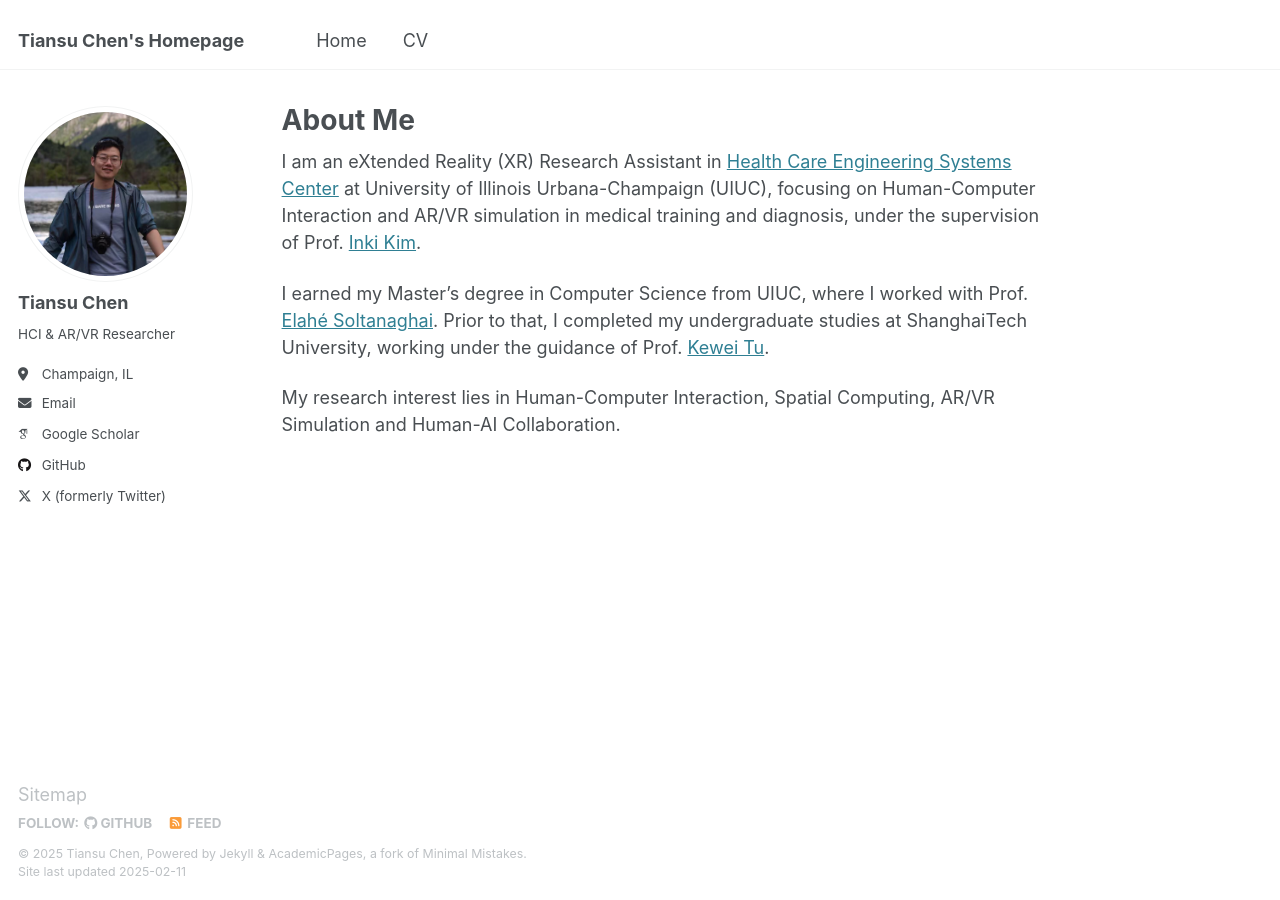
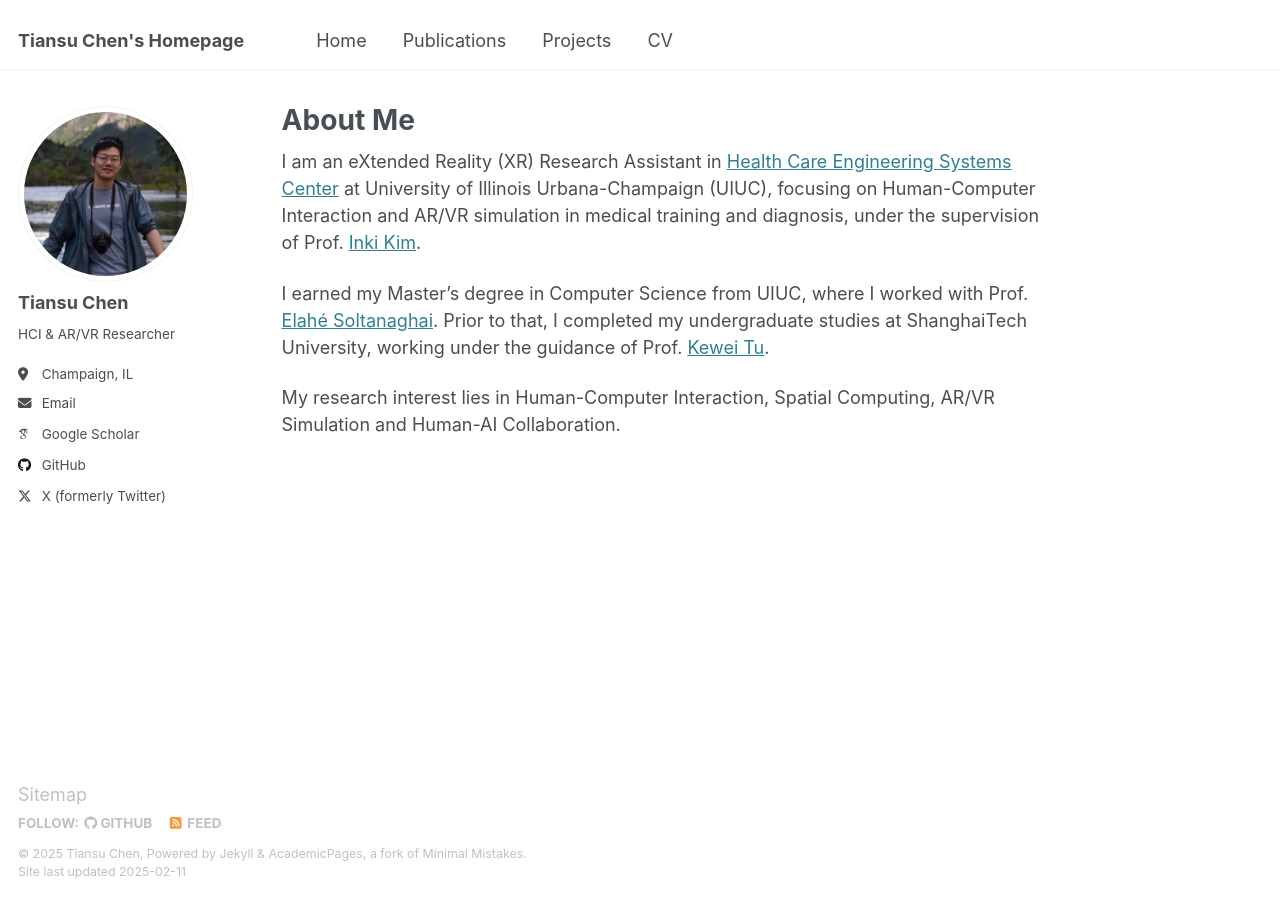
Before and after one commit to TiansuCHEN/tiansuchen.github.io, a Jekyll site: the page built from _pages/about.md, in a window 1280 px wide. Built offline with Jekyll 4.4.1, drawn with Linux system fonts in a browser that asks for light colours; some web fonts are replaced.

Commit message:
Update navigation

```diff
--- a/_data/navigation.yml
+++ b/_data/navigation.yml
@@ -8,5 +8,11 @@ main:
   - title: "Home"
     url: /
 
+  - title: "Publications"
+    url: /publications/
+
+  - title: "Projects"
+    url: /projects/
+
   - title: "CV"
     url: /files/Curriculum_Vitae_Tiansu_Chen.pdf
```
